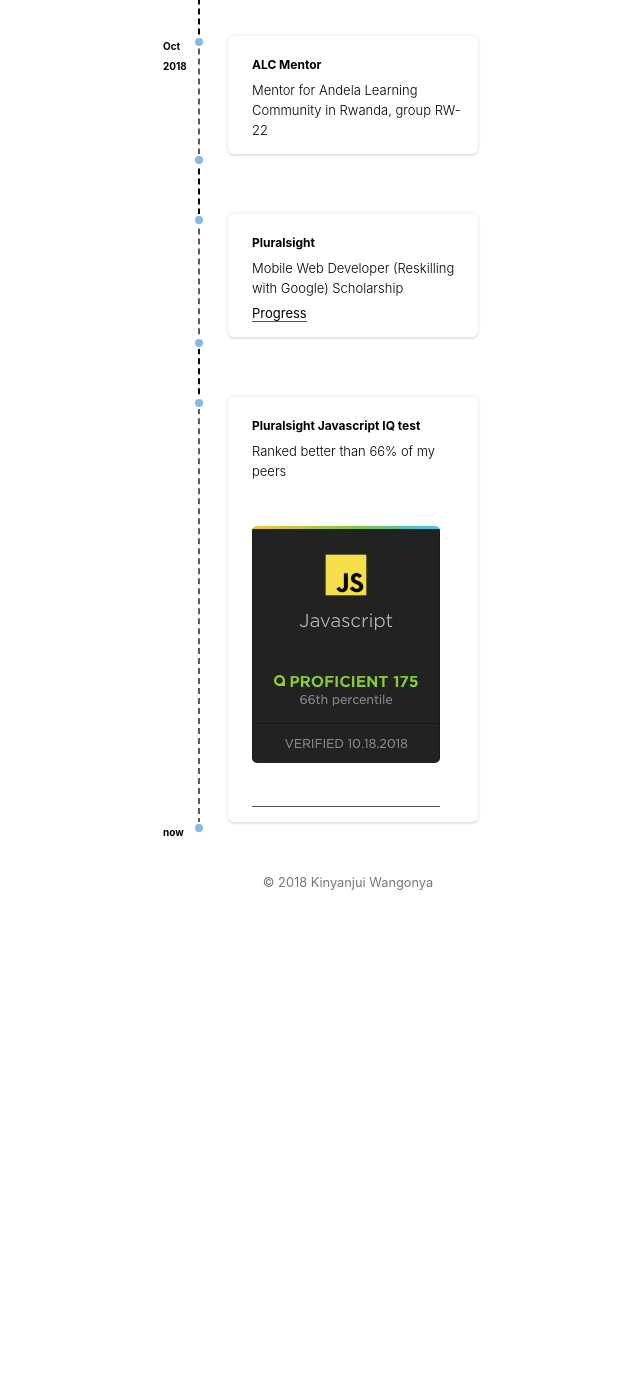
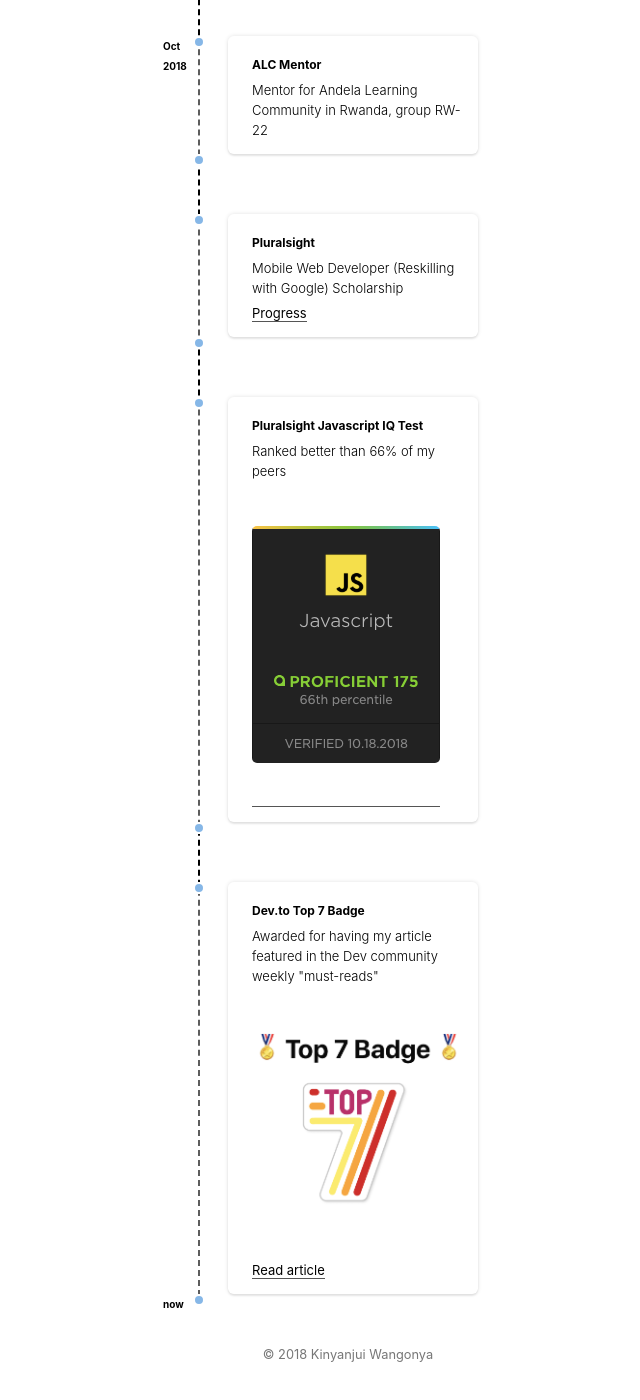
Before and after one commit to wang0nya/wang0nya.github.io, a Jekyll site: the page built from resume/index.html, in a window 1280 px wide and 1400 px high, scrolled down 866 px. Shown: the whole window, without its empty margins (292-932 px from the left). Built offline with Jekyll 4.4.1, drawn with Linux system fonts in a browser that asks for light colours; before the commit the page ends 1794 px from its top, so only the background shows below that.

Commit message:
update resume

```diff
--- a/resume/index.html
+++ b/resume/index.html
@@ -76,9 +76,22 @@
 
 <li><span></span>
     <div>
-        <div class="title">Pluralsight Javascript IQ test</div>
+        <div class="title">Pluralsight Javascript IQ Test</div>
         <div class="info">Ranked better than 66% of my peers</div>
         <div><a href="https://app.pluralsight.com/profile/kinyanjui-wangonya" rel="noopener" target="_blank"><img src="/assets/jsiq.png" alt="jsiq"></a></div>
+    </div>
+    <span class="number">
+        <span></span>
+        <span></span>
+    </span>
+</li>
+
+<li><span></span>
+    <div>
+        <div class="title">Dev.to Top 7 Badge</div>
+        <div class="info">Awarded for having my article featured in the Dev community weekly "must-reads"</div>
+        <div><img src="/assets/dev7.png" alt="jsiq"></div>
+        <div><a href="https://dev.to/wangonya/better-consolelogs-448c" rel="noopener" target="_blank">Read article</a></div>
     </div>
     <span class="number">
         <span></span>
```
Also changed, not shown: assets/dev7.png (added), 3 other files.
